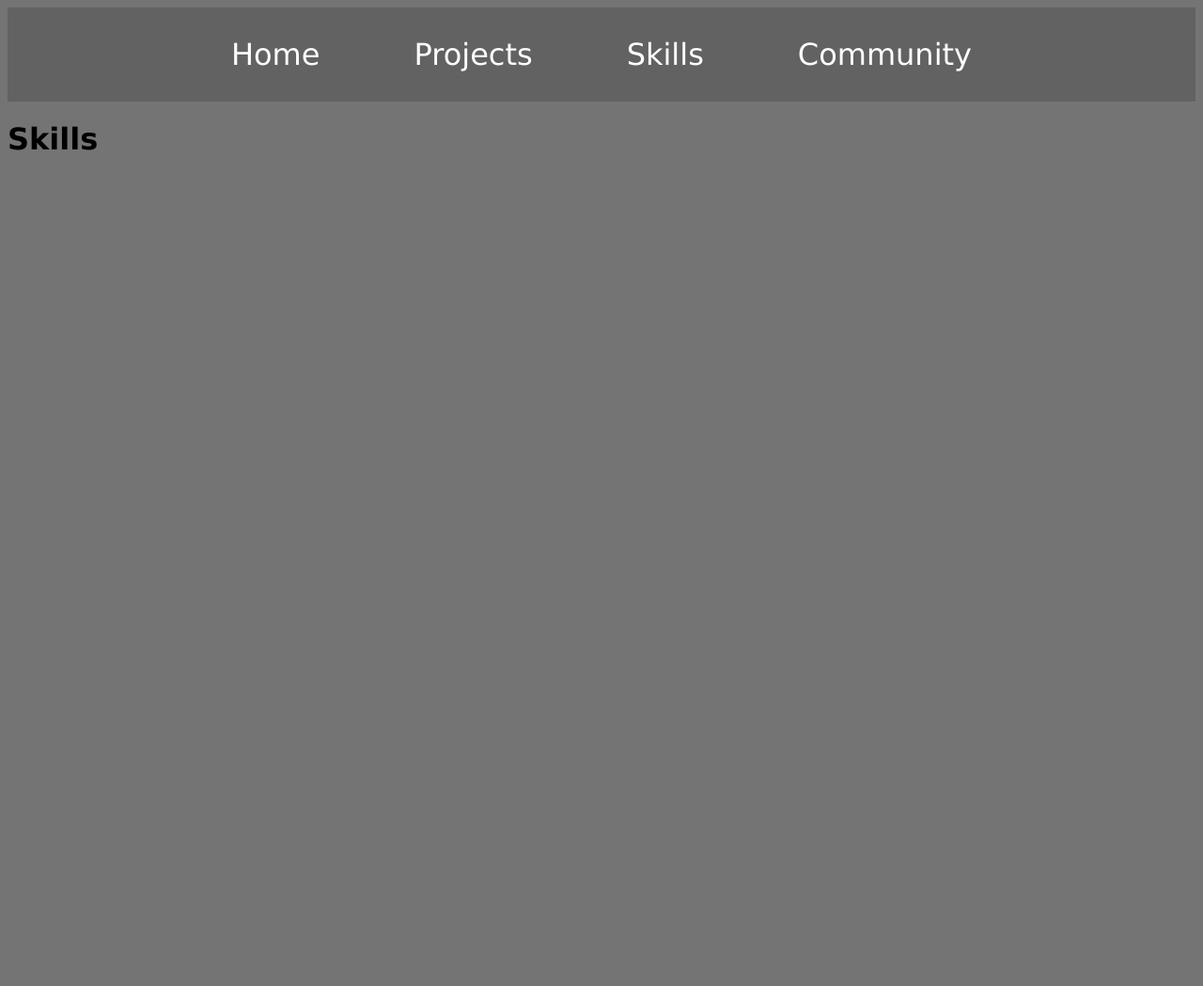
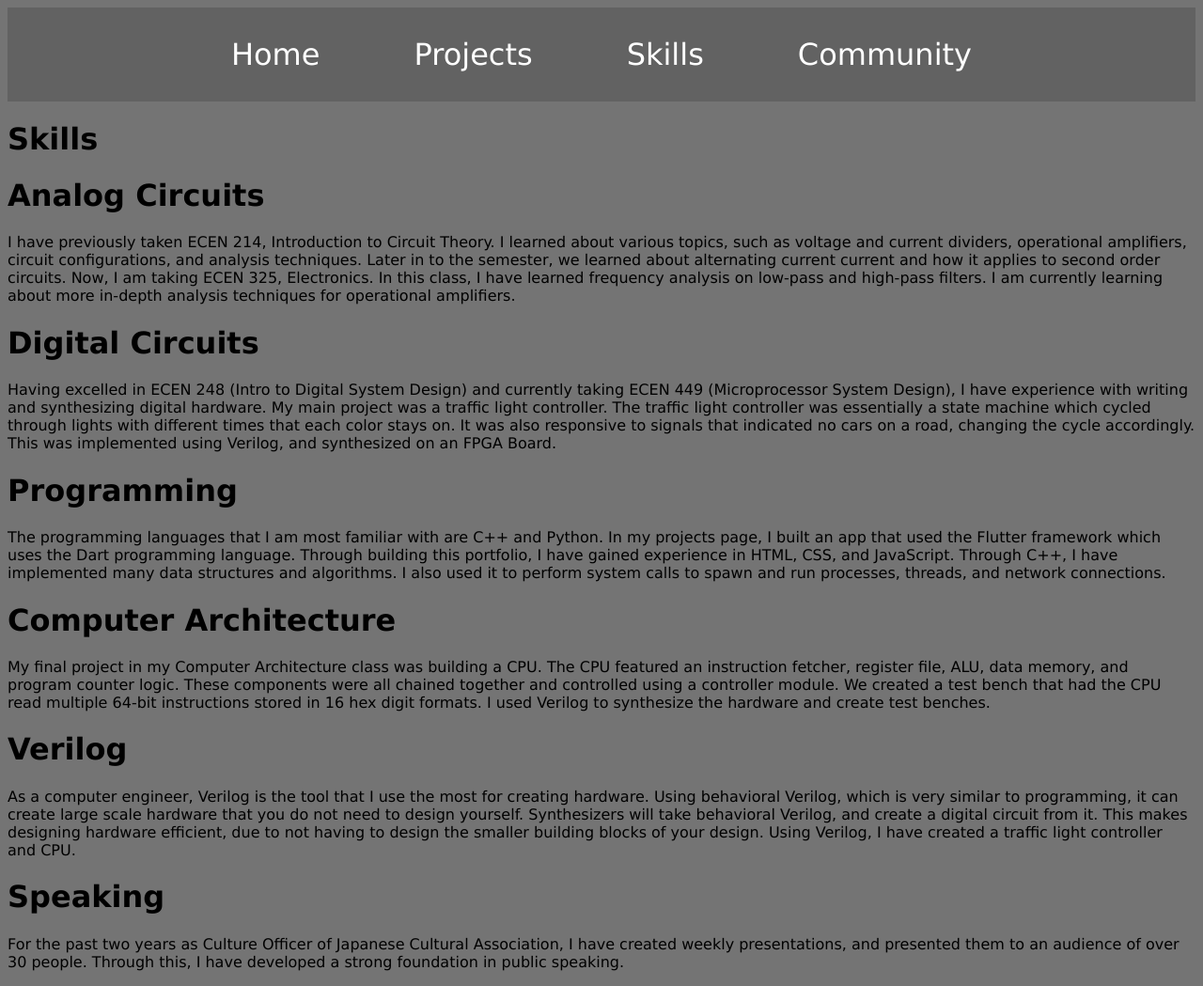
Before and after one commit to CSCE331-Fall2024/personal-website-kousuke.todd, a plain HTML site: page skills.html in a window 1280 px wide. Shown: the whole page at 94% size. Before the commit the page ends 800 px from the top, so only its background shows below. Drawn offline with Linux system fonts and the light colour scheme.

Commit message:
skills and community content finished

```diff
--- a/skills.html
+++ b/skills.html
@@ -1,11 +1,13 @@
 <!DOCTYPE html>
 <html lang="en">
+
 <head>
     <meta charset="UTF-8">
     <meta name="viewport" content="width=device-width, initial-scale=1.0">
     <title>Document</title>
     <link rel="stylesheet" href="style1.css">
 </head>
+
 <body>
     <ul class="navbar">
         <li><a href="index.html">Home</a></li>
@@ -14,5 +16,74 @@
         <li><a href="community.html">Community</a></li>
     </ul>
     <h1>Skills</h1>
+    <div id="skills">
+        <div class="skill">
+            <h1>Analog Circuits</h1>
+            <p>
+                I have previously taken ECEN 214, Introduction to Circuit Theory.
+                I learned about various topics, such as voltage and current dividers,
+                operational amplifiers, circuit configurations, and analysis techniques.
+                Later in to the semester, we learned about alternating current current and how
+                it applies to second order circuits. Now, I am taking ECEN 325, Electronics.
+                In this class, I have learned frequency analysis on low-pass and high-pass filters.
+                I am currently learning about more in-depth analysis techniques for operational amplifiers.
+            </p>
+        </div>
+        <div class="skill">
+            <h1>Digital Circuits</h1>
+            <p>
+                Having excelled in ECEN 248 (Intro to Digital System Design) and currently taking ECEN 449
+                (Microprocessor System Design),
+                I have experience with writing and synthesizing digital hardware. My main project was a traffic
+                light controller. The traffic light controller was essentially a state machine which cycled through
+                lights
+                with different times that each color stays on. It was also responsive to signals that indicated no cars
+                on a road, changing
+                the cycle accordingly. This was implemented using Verilog, and synthesized on an FPGA Board.
+            </p>
+        </div>
+        <div class="skill">
+            <h1>Programming</h1>
+            <p>
+                The programming languages that I am most familiar with are C++ and Python. In my projects page, I built
+                an app that used the Flutter
+                framework which uses the Dart programming language. Through building this portfolio, I have gained
+                experience in HTML, CSS, and JavaScript.
+                Through C++, I have implemented many data structures and algorithms. I also used it to perform system
+                calls to spawn and run processes, threads, and
+                network connections.
+            </p>
+        </div>
+        <div class="skill">
+            <h1>Computer Architecture</h1>
+            <p>
+                My final project in my Computer Architecture class was building a CPU. The CPU featured an instruction
+                fetcher, register file, ALU, data memory, and program counter logic.
+                These components were all chained together and controlled using a controller module. We created a test
+                bench that had the CPU read multiple 64-bit instructions stored in 16 hex digit formats. I used Verilog
+                to synthesize the hardware and create test benches.
+            </p>
+        </div>
+        <div class="skill">
+            <h1>Verilog</h1>
+            <p>
+                As a computer engineer, Verilog is the tool that I use the most for creating hardware. Using behavioral
+                Verilog, which is very similar to programming, it can create large scale hardware that you do not need
+                to design yourself. Synthesizers will take behavioral Verilog, and create a digital circuit from it.
+                This makes designing hardware efficient, due to not having to design the smaller building blocks of your
+                design. Using Verilog, I have created a traffic light controller and CPU.
+            </p>
+        </div>
+        <div class="skill">
+            <h1>Speaking</h1>
+            <p>
+                For the past two years as Culture Officer of Japanese Cultural Association, I have created weekly
+                presentations, and presented them to an audience of over 30 people. Through this, I have developed a
+                strong foundation in public speaking.
+            </p>
+        </div>
+
+    </div>
 </body>
+
 </html>
--- a/style1.css
+++ b/style1.css
@@ -108,3 +108,9 @@ body {
     padding: 10px;
     border-radius: 15px;
 }
+
+/* SKILLS */
+#skills {
+    justify-self: center;
+    align-self: center;
+}
```
Also changed, not shown: community.html (+19 -0 lines), bigevent.png (added), kylefield.jpg (added).
